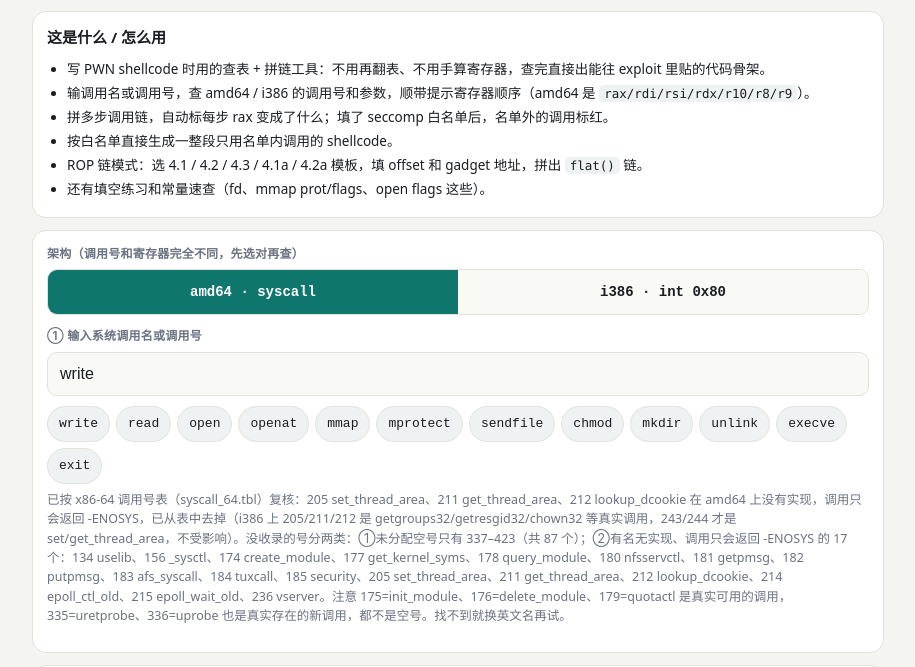
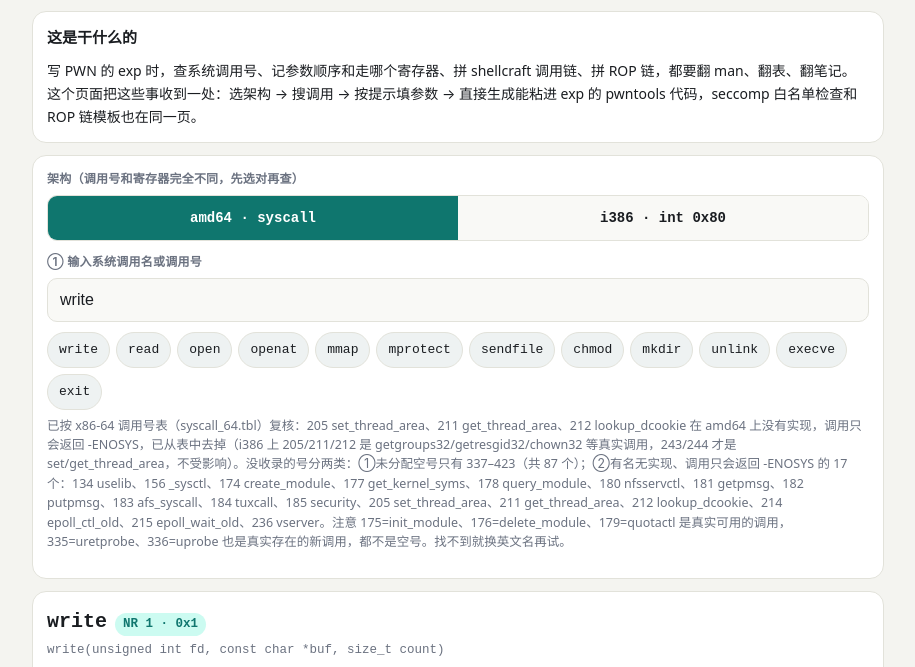
Before and after one commit to wzeze-lll/syscall-shellcraft-generator, a plain HTML site: page index.html in a window 1280 px wide. Shown: the part 101-768 px from the top of the page, without its empty margins (182-1097 px from the left). Drawn offline with Linux system fonts and the light colour scheme.

Commit message:
Replace intro with user's own wording (title: 这是干什么的)

```diff
--- a/index.html
+++ b/index.html
@@ -134,15 +134,8 @@ pre.code.blocked-code{box-shadow:0 0 0 2.5px #dc2626 inset}
 
   <!-- 简介 -->
   <div class="card">
-    <h2>这是什么 / 怎么用</h2>
-    <ul class="intro-list">
-      <li>写 PWN shellcode 时用的查表 + 拼链工具：不用再翻表、不用手算寄存器，查完直接出能往 exploit 里贴的代码骨架。</li>
-      <li>输调用名或调用号，查 amd64 / i386 的调用号和参数，顺带提示寄存器顺序（amd64 是 <code>rax/rdi/rsi/rdx/r10/r8/r9</code>）。</li>
-      <li>拼多步调用链，自动标每步 rax 变成了什么；填了 seccomp 白名单后，名单外的调用标红。</li>
-      <li>按白名单直接生成一整段只用名单内调用的 shellcode。</li>
-      <li>ROP 链模式：选 4.1 / 4.2 / 4.3 / 4.1a / 4.2a 模板，填 offset 和 gadget 地址，拼出 <code>flat()</code> 链。</li>
-      <li>还有填空练习和常量速查（fd、mmap prot/flags、open flags 这些）。</li>
-    </ul>
+    <h2>这是干什么的</h2>
+    <p style="margin:0;font-size:14px;line-height:1.65">写 PWN 的 exp 时，查系统调用号、记参数顺序和走哪个寄存器、拼 shellcraft 调用链、拼 ROP 链，都要翻 man、翻表、翻笔记。这个页面把这些事收到一处：选架构 → 搜调用 → 按提示填参数 → 直接生成能粘进 exp 的 pwntools 代码，seccomp 白名单检查和 ROP 链模板也在同一页。</p>
   </div>
 
   <!-- 搜索 -->
```
